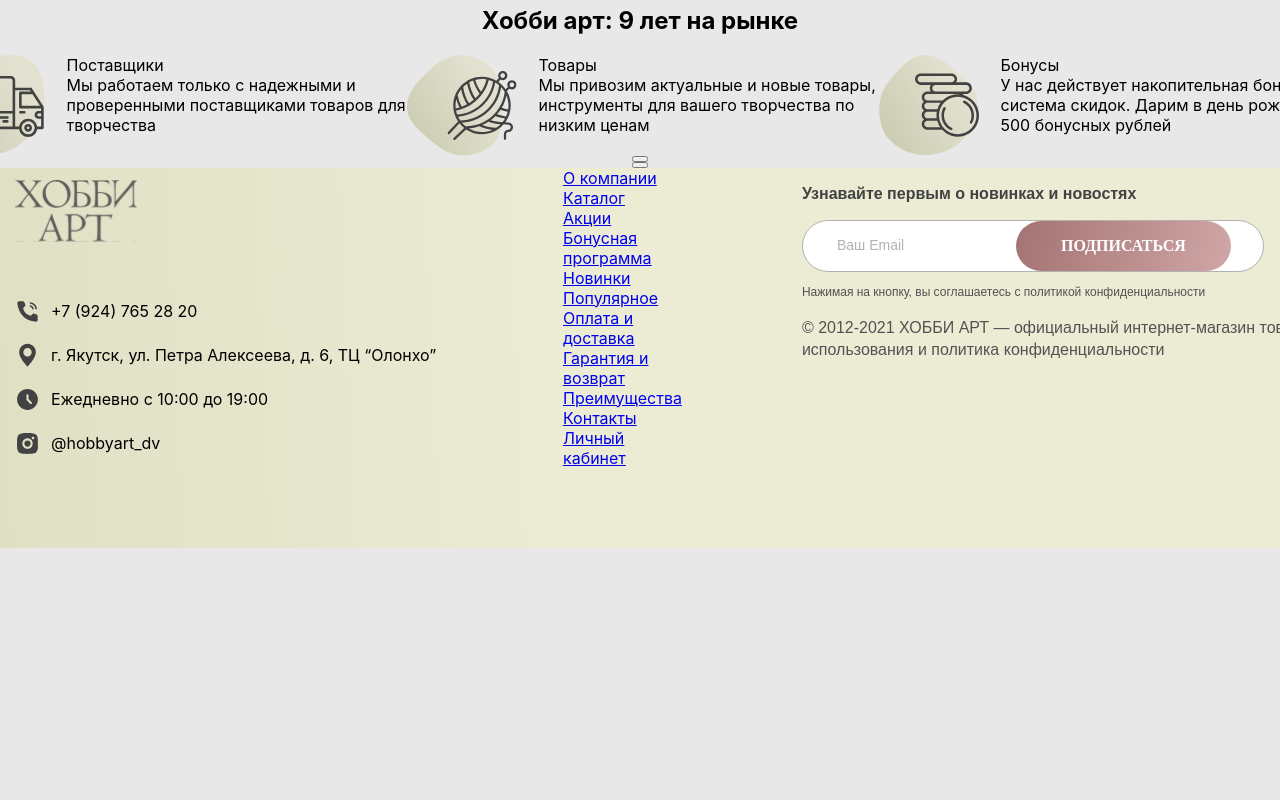
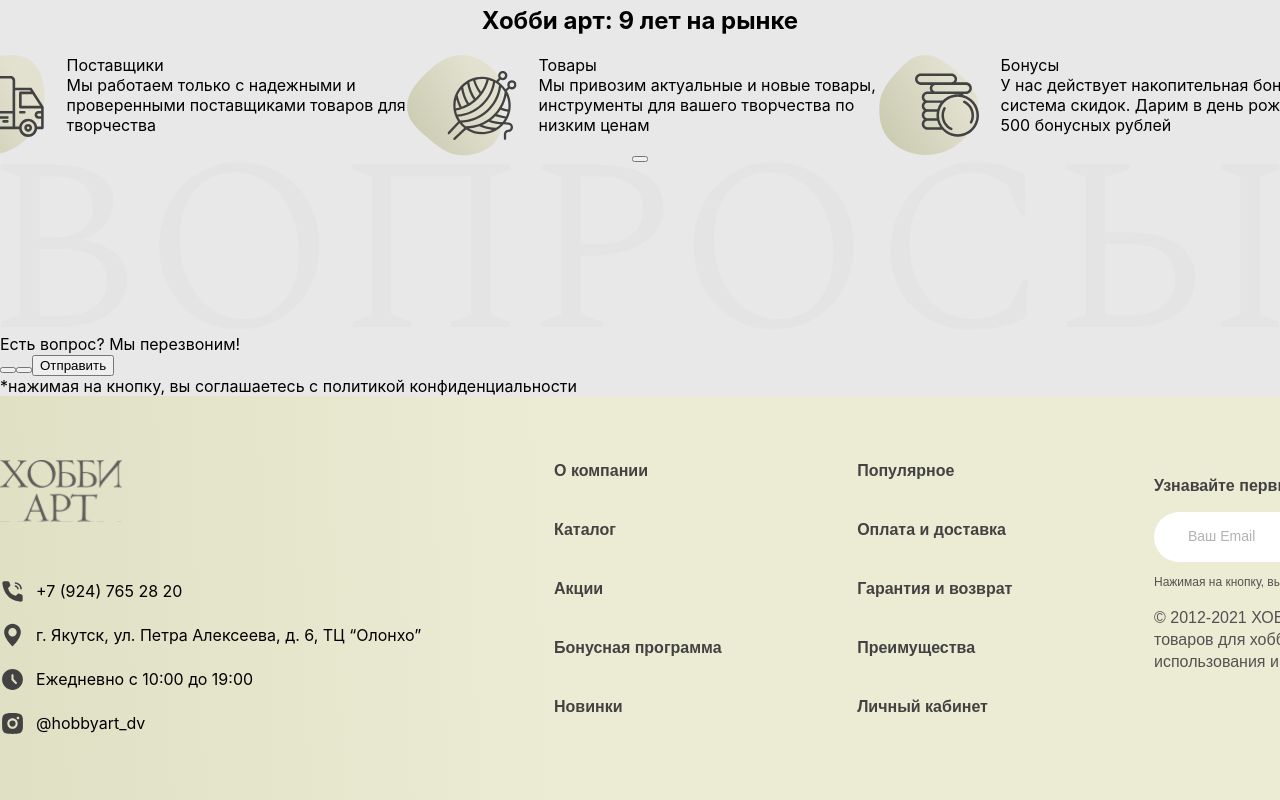
Before and after one commit to ShadowFox35/hobbyArt, a React (Create React App) app in the folder hobbyart/: page / in a window 1280 px wide. Shown: the part 629-1429 px from the top of the page. Before the commit the page ends 1177 px from the top, so only its background shows below. Built offline with nearby package versions, Linux system fonts and the light colour scheme.

Commit message:
feat: footer layout

```diff
--- a/hobbyart/src/constants/footerNav.tsx
+++ b/hobbyart/src/constants/footerNav.tsx
@@ -29,9 +29,6 @@
     text: 'Преимущества',
   },
   {
-    text: 'Контакты',
-  },
-  {
     text: 'Личный кабинет',
   },
 ];
--- a/hobbyart/src/pages/Footer/Footer.scss
+++ b/hobbyart/src/pages/Footer/Footer.scss
@@ -1,30 +1,12 @@
-// .buttons {
-//   display: flex;
-//   flex-direction: row;
-//   justify-content: center;
-//   align-items: center;
-//   padding: 13px 45px;
-//   height: 50px;
-//   background: linear-gradient(102.48deg, #976464 -29.03%, #cfa5a5 97.75%);
-//   border-radius: 49px;
-//   border: none;
-//   font-family: 'Spectral SC', serif;
-//   font-style: normal;
-//   font-weight: 600;
-//   font-size: 16px;
-//   line-height: 24px;
-//   text-transform: uppercase;
-//   color: #ffffff;
-// }
-
 .footer {
   width: 100%;
-  height: 380px;
+  // height: 380px;
   background: linear-gradient(267.48deg, #ececd5 56.22%, #d7d7b9 130.03%);
 
   &_wrapper {
-    gap: 120px;
+    padding: 64px 0;
     display: flex;
+    justify-content: space-between;
   }
 
   &_contacts {
@@ -32,19 +14,20 @@
     flex-direction: column;
     align-items: flex-start;
     justify-content: center;
+    // margin-right: 138px;
+
+    &_info {
+      width: 428px;
+      gap: 19px;
+      display: flex;
+      flex-direction: column;
+      align-items: flex-start;
+      justify-content: center;
+    }
   }
 
   .logo {
     margin-bottom: 53px;
-  }
-
-  &_info {
-    width: 428px;
-    gap: 19px;
-    display: flex;
-    flex-direction: column;
-    align-items: flex-start;
-    justify-content: center;
   }
 
   .info-item {
@@ -57,7 +40,36 @@
     }
   }
 
+  &_nav {
+    width: 474px;
+    height: 265px;
+    display: flex;
+    flex-direction: column;
+    flex-wrap: wrap;
+    text-decoration: none;
+    color: #424242;
+    gap: 38px 120px;
+
+    .navigation_item {
+      &:hover {
+        text-decoration: underline;
+        cursor: pointer;
+      }
+      &_link {
+        text-decoration: none;
+        font-family: 'Montserrat', sans-serif;
+        font-style: normal;
+        font-weight: 600;
+        font-size: 16px;
+        line-height: 20px;
+        color: #424242;
+      }
+    }
+  }
+
   &_subscribe {
+    width: 476px;
+    // margin-left: 120px;
     &_title {
       font-family: 'Montserrat', sans-serif;
       font-style: normal;
@@ -74,15 +86,15 @@
       width: 460px;
       height: 50px;
       background: #ffffff;
-      border: 1px solid #b2b2b2;
       border-radius: 46px;
       text-align: justify;
-      // position: relative;
 
       .form-wrapper {
         display: flex;
         align-items: center;
         justify-content: space-between;
+        width: 100%;
+        margin-left: 32px;
       }
 
       &:hover {
@@ -105,9 +117,6 @@
       }
 
       .form-btn {
-        // position: absolute;
-        // left: 246px;
-        // top: 0px;
         display: flex;
         flex-direction: row;
         justify-content: center;
--- a/hobbyart/src/pages/Footer/Footer.tsx
+++ b/hobbyart/src/pages/Footer/Footer.tsx
@@ -23,7 +23,7 @@
             </Link>
           </div>
 
-          <div className="footer_info">
+          <div className="footer_contacts_info">
             <div className="info-item">
               <img src={phone} alt="hobby art logo" className="info-item_icon" />
               +7 (924) 765 28 20
@@ -54,10 +54,12 @@
         </nav>
 
         <div className="footer_subscribe">
-          <p className='footer_subscribe_title'>Узнавайте первым о новинках и новостях</p>
+          <p className="footer_subscribe_title">Узнавайте первым о новинках и новостях</p>
           <SubscribeForm />
-          <p className='footer_subscribe_notes'>Нажимая на кнопку, вы соглашаетесь с политикой конфиденциальности</p>
-          <p className='footer_subscribe_rights'>
+          <p className="footer_subscribe_notes">
+            Нажимая на кнопку, вы соглашаетесь с политикой конфиденциальности
+          </p>
+          <p className="footer_subscribe_rights">
             © 2012-2021 ХОББИ АРТ — официальный интернет-магазин товаров для хобби. Все права
             защищены. Условия использования и политика конфиденциальности
           </p>
--- a/hobbyart/src/pages/Main/MainConnect.tsx
+++ b/hobbyart/src/pages/Main/MainConnect.tsx
@@ -1,13 +1,27 @@
 import React from 'react';
 import './Main.scss';
 
-// import basket_icon from '../../assets/basket_icon.svg';
+import backimg from '../../assets/connect_back.svg';
 
 const MainConnect: React.FC = () => {
   return (
-    <button className="basket-btn">
-      <div className="wrapper"></div>
-    </button>
+    <div className="main-connect">
+      <div className="main-connect_back">
+        <img src={backimg} alt="hobby art macrametr" className="main-slider_img" />
+        <div className="main-connect_wrapper">
+          <div className="title">Есть вопрос? Мы перезвоним!</div>
+          <div className="main-connect_form">
+            {/* сделать формы компонентами */}
+            <button></button>
+            <button></button>
+            <button>Отправить</button>
+          </div>
+          <div className="main-connect_note">
+            *нажимая на кнопку, вы соглашаетесь с политикой конфиденциальности
+          </div>
+        </div>
+      </div>
+    </div>
   );
 };
 
```
Also changed, not shown: hobbyart/src/assets/connect_back.svg (added).
